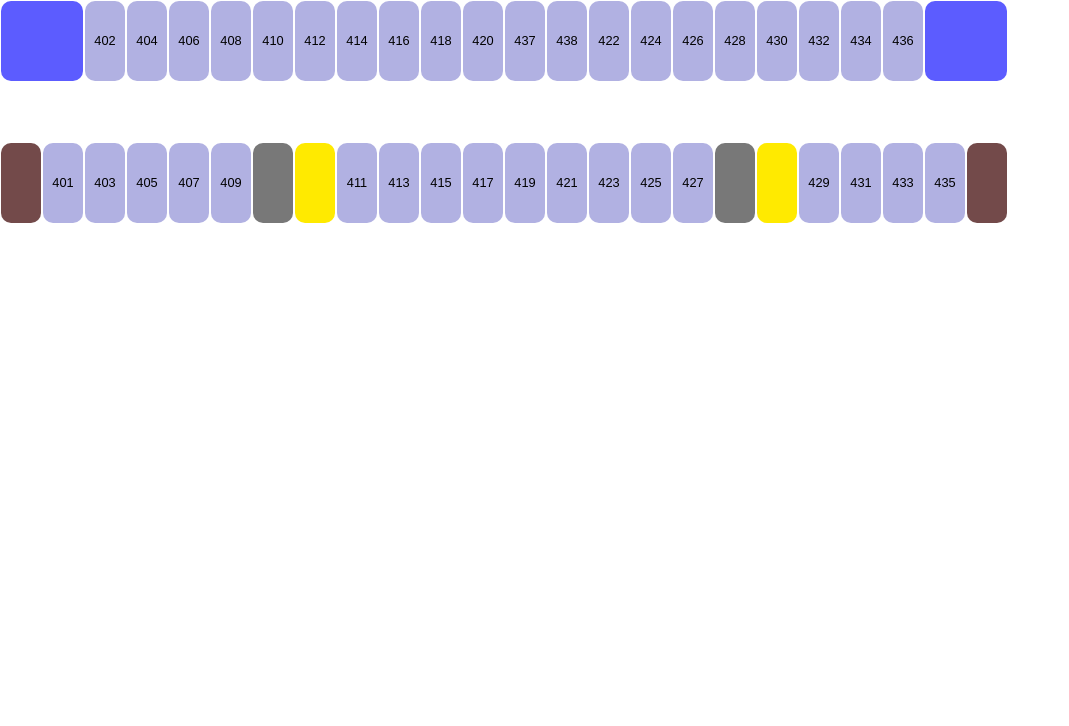
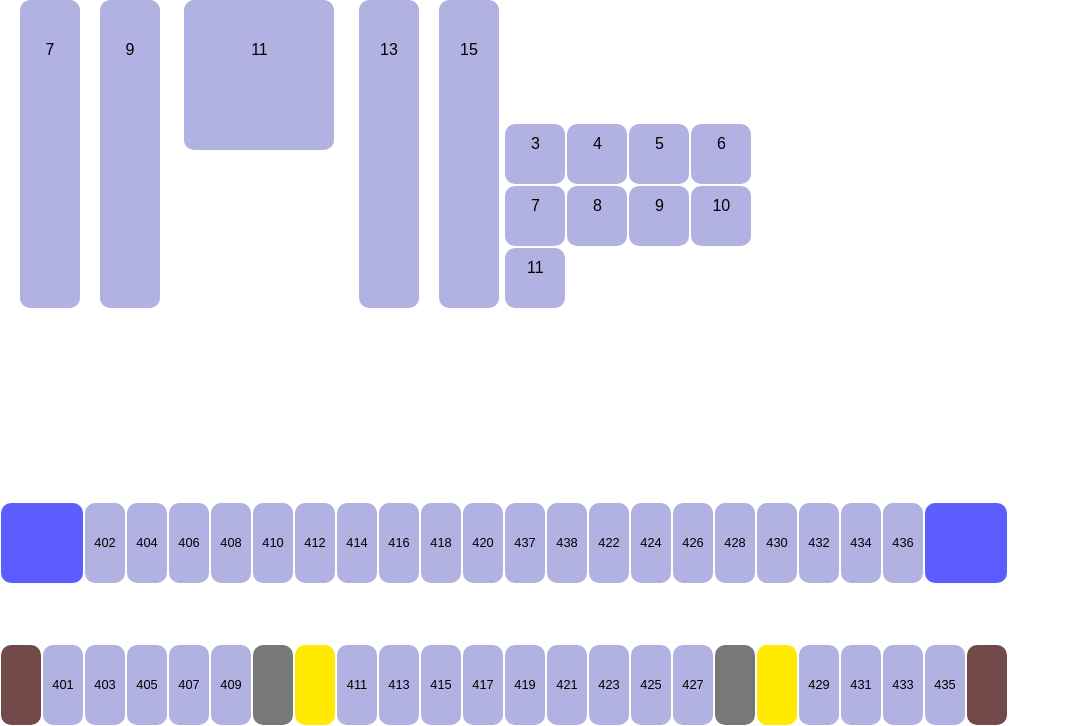
Before and after one commit to romashki-miethack2022/miet-home, a Django app: page / in a window 1280 px wide. Shown: the part 90-816 px from the top of the page, without its empty margins (0-1069 px from the left). Before the commit the page ends 313 px from the top, so only its background shows below. Run offline with Django 3.2, Linux system fonts and the light colour scheme.

Commit message:
Changed styles for graphic search

```diff
--- /dev/null
+++ b/miethack2022/miethome/static/miethome/css/blocks.css
@@ -0,0 +1,13 @@
+.block_of_housings {
+    height: 380px;
+    display: inline-block;
+}
+
+.block_of_floors{
+    height: 380px;
+    width: 250px;
+    display: inline-block;
+}
+
+.block_of_rooms{
+}
--- a/miethack2022/miethome/static/miethome/css/floors.css
+++ b/miethack2022/miethome/static/miethome/css/floors.css
@@ -2,7 +2,7 @@
   overflow-y: hidden;
   overflow-x: auto;
   white-space: nowrap;
-  height: 70px;
+  height: 60px;
   width: 220px;
   margin-left: 20px;
   margin-top: 2px;
@@ -13,9 +13,12 @@
   cursor: pointer;
 }
 
-.long  {
-  height: 40px;
-  line-height: 40px;
+.high{
+    margin-left: 2px;
+    height: 60px;
+    width: 60px;
+    display: inline-block;
+    line-height: 40px;
 }
 
 .floor:hover {
--- a/miethack2022/miethome/static/miethome/css/housing.css
+++ b/miethack2022/miethome/static/miethome/css/housing.css
@@ -5,8 +5,8 @@
 }
 
 .building{
-  height: 200px;
-  margin: 10px;
+  height: 308px;
+  margin-left: 20px;
   text-align: center;
   display: inline-block;
   line-height: 100px;
@@ -25,8 +25,8 @@
 }
 
 .block_tall {
-  height: 100px;
-  width: 100px;
+  height: 150px;
+  width: 150px;
 }
 
 .block {
--- a/miethack2022/miethome/templates/miethome/index.html
+++ b/miethack2022/miethome/templates/miethome/index.html
@@ -3,11 +3,18 @@
 {% load static %}
 
 {% block content %}
+<link href="{% static 'miethome/css/blocks.css' %}" rel="stylesheet" />
 <link href="{% static 'miethome/css/rooms.css' %}" rel="stylesheet" />
 <link href="{% static 'miethome/css/housing.css' %}" rel="stylesheet" />
 <link href="{% static 'miethome/css/floors.css' %}" rel="stylesheet" />
 
-<div>
+<div id="housings" class="block_of_housings">
+    {% include "miethome/schemes/housings.html" %}
+</div>
+<div id="floors" class="block_of_floors">
+    {% include "miethome/schemes/long_floors.html" %}
+</div>
+<div id="rooms" class="block_of_rooms">
     {% include "miethome/schemes/15/4.html" %}
 </div>
 
--- a/miethack2022/miethome/templates/miethome/schemes/long_floors.html
+++ b/miethack2022/miethome/templates/miethome/schemes/long_floors.html
@@ -1,9 +1,9 @@
-<div class="floor long">11</div><!--
---><div class="floor long">10</div><!--
---><div class="floor long">9</div><!--
---><div class="floor long">8</div><!--
---><div class="floor long">7</div><!--
---><div class="floor long">6</div><!--
---><div class="floor long">5</div><!--
---><div class="long floor">4</div><!--
---><div class="long floor">3</div>
+<div class="floor high">3</div><!--
+--><div class="floor high">4</div><!--
+--><div class="floor high">5</div><!--
+--><div class="floor high">6</div><!--
+--><div class="floor high">7</div><!--
+--><div class="floor high">8</div><!--
+--><div class="floor high">9</div><!--
+--><div class="floor high">10</div><!--
+--><div class="floor high">11</div>
```
Also changed, not shown: miethack2022/miethome/templates/miethome/schemes/short_floors.html (+5 -5 lines).
